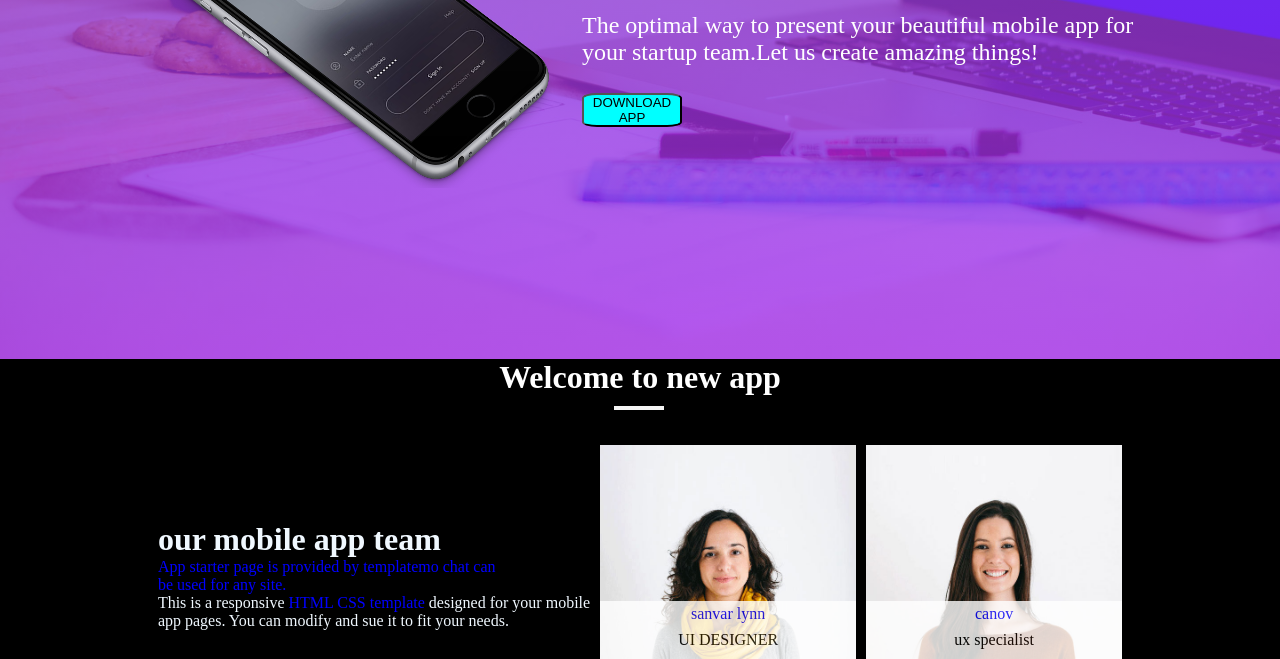
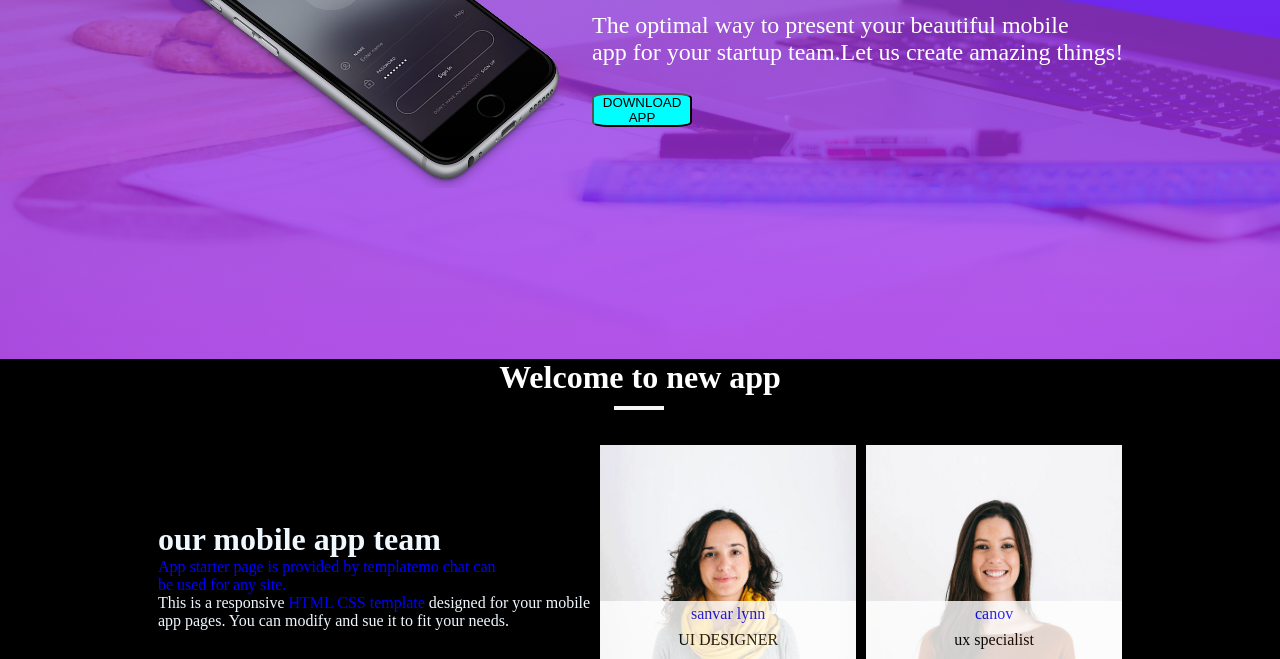
Before and after one commit to harishchodisetti/project_html_css, a plain HTML site: page index.html in a window 1280 px wide. Shown: the part 441-1100 px from the top of the page. Drawn offline with nearby package versions, Linux system fonts and the light colour scheme.

Commit message:
last-changes

```diff
--- a/index.html
+++ b/index.html
@@ -45,7 +45,8 @@
         <img src="./projectimages/home-img.png" id="phone-img">
         <div id="child">
             <h1>APP starter page</h1><br>
-            <p>The optimal way to present your beautiful  mobile app for <br>your startup team.Let us create amazing things!</p><br>
+            <p>The optimal way to present your beautiful  mobile  </p>
+            <p> app for your startup team.Let us create amazing things!</p><br>
             <button type="submit" id="btn">DOWNLOAD APP</button>
         </div>
 
```
